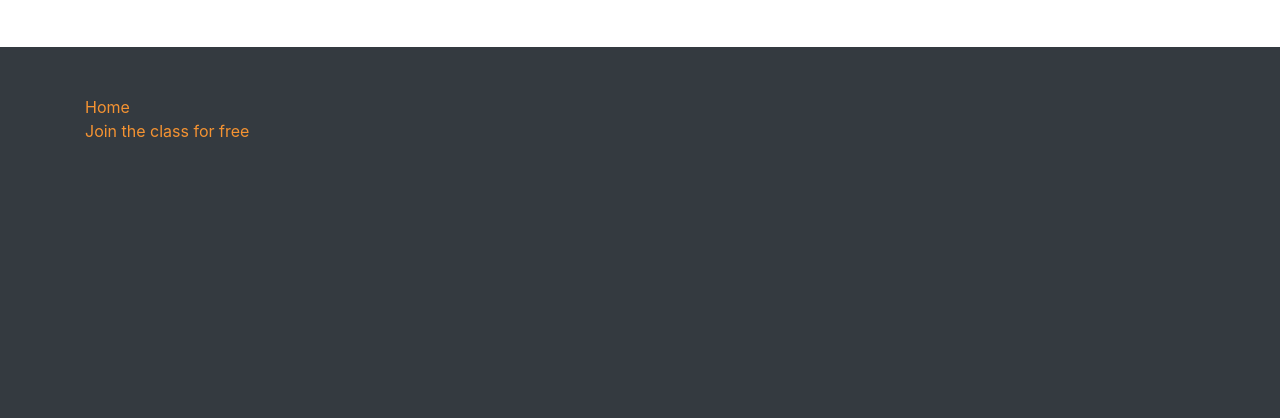
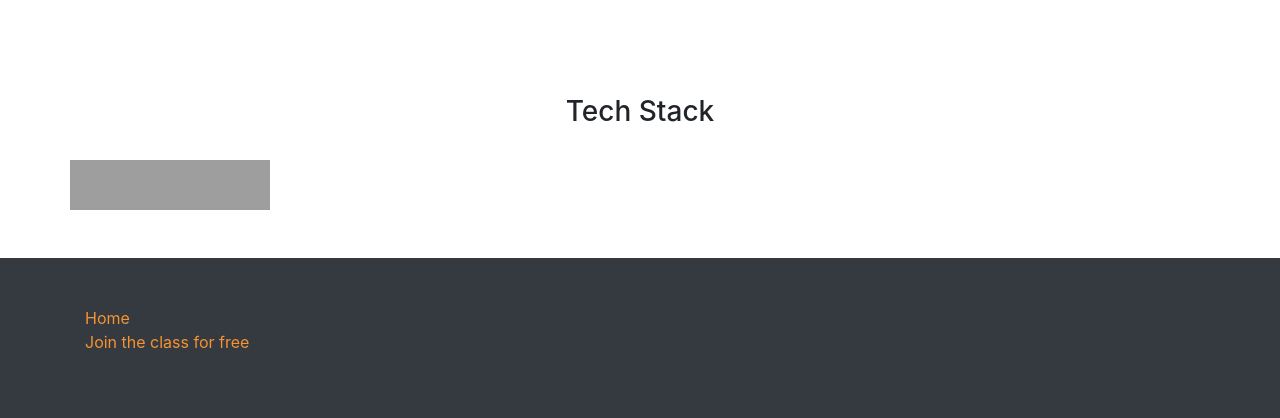
Before and after one commit to merc1er/bitcoin-python-class, a Flask app: page / in a window 1280 px wide. Shown: the part 1045-1463 px from the top of the page. Before the commit the page ends 1183 px from the top, so only its background shows below. Run offline with Flask 2, Linux system fonts and the light colour scheme; some libraries are stand-ins or nearby versions; grey boxes are pictures that could not be loaded.

Commit message:
Init tech stack

```diff
--- a/templates/index.html
+++ b/templates/index.html
@@ -5,5 +5,6 @@
   {% include 'index/hero.html' %}
   {% include 'index/intro.html' %}
   {% include 'index/goal.html' %}
+  {% include 'index/stack.html' %}
 
 {% endblock %}
--- /dev/null
+++ b/templates/index/stack.html
@@ -0,0 +1,11 @@
+<section class="container py-5">
+  <h3 class="text-center">Tech Stack</h3>
+
+  <div class="row pt-4">
+
+    <img src="http://flask.pocoo.org/docs/1.0/_static/flask.png" height="50" alt="Flask">
+    <img src="http://flask.pocoo.org/docs/1.0/_static/flask.png" height="50" alt="Flask">
+    <img src="http://flask.pocoo.org/docs/1.0/_static/flask.png" height="50" alt="Flask">
+
+  </div>
+</section>
```
